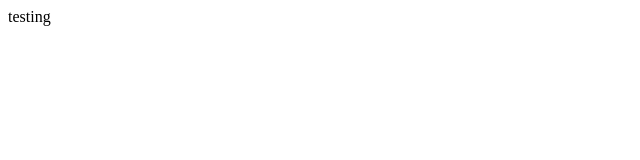
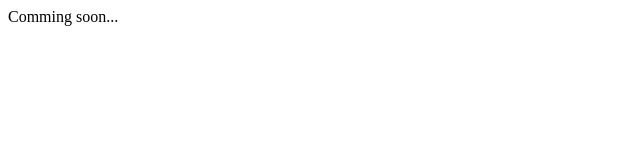
Before and after one commit to bharanisubramaniam/bharanisubramaniam.github.io, a plain HTML site: page index.html in a window 1280 px wide. Shown: the full height of the page, 0-640 px from the left. Drawn offline with Linux system fonts and the light colour scheme.

Commit message:
with go daddy

```diff
--- a/index.html
+++ b/index.html
@@ -1,8 +1,8 @@
 <html>
 <head>
-	<title>testing</title>
+	<title>My Blog</title>
 </head>
 <body>
-testing
+Comming soon...
 </body>
 </html>
```
